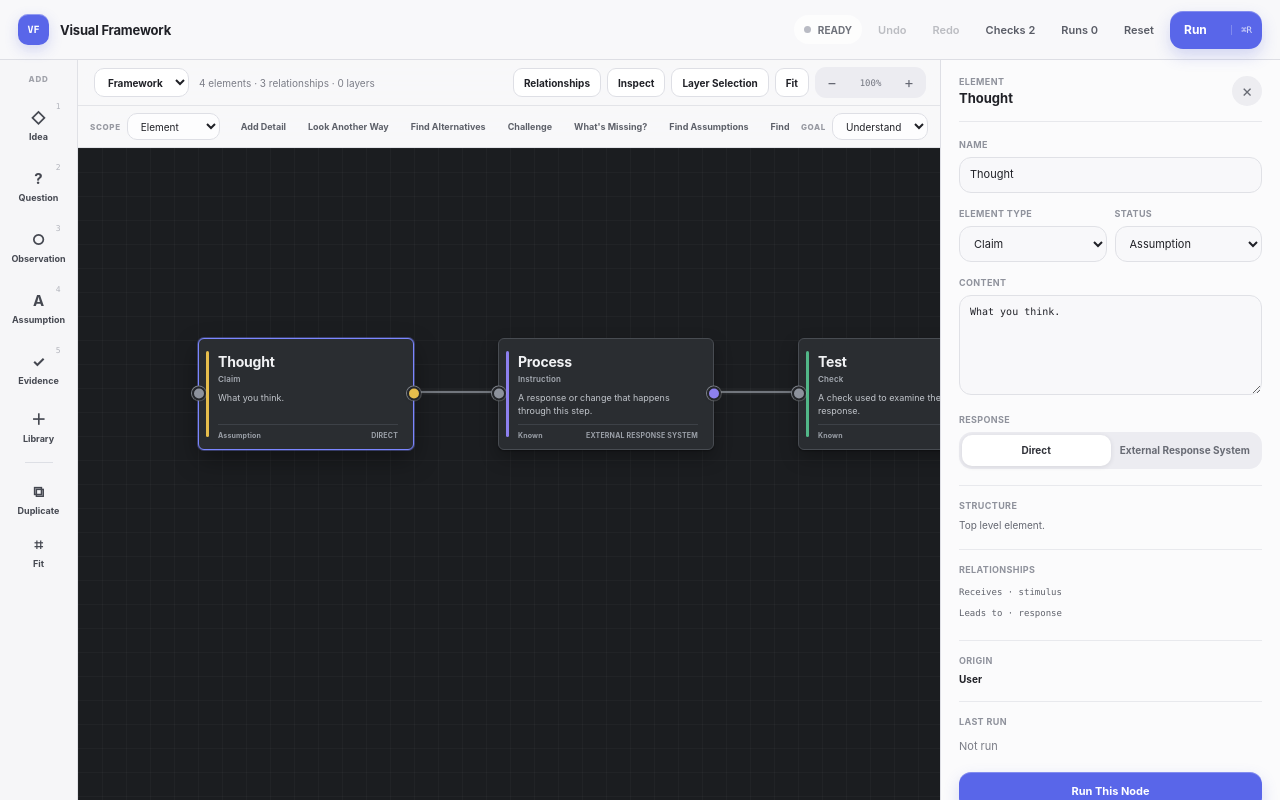
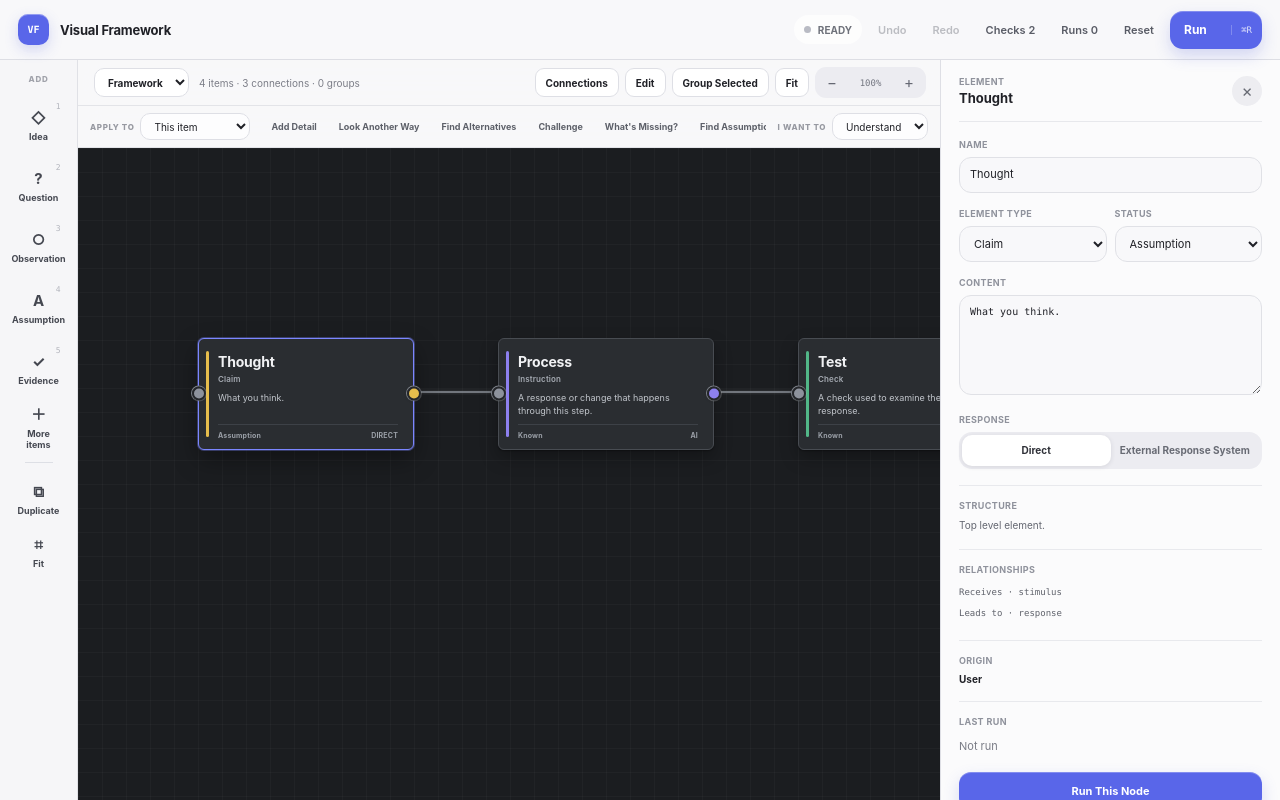
Before and after one commit to Joenasriani/visual-framework-system-app, a React (Vite) app: page / in a window 1280 px wide. Built offline with nearby package versions, Linux system fonts and the light colour scheme.

Commit message:
Simplify beginner-facing controls

```diff
--- a/src/App.tsx
+++ b/src/App.tsx
@@ -1718,7 +1718,7 @@ export default function App() {
       if (command && key === 'v') { event.preventDefault(); pasteSelection(); return; }
       if (command && key === 'd') { event.preventDefault(); duplicateSelection(); return; }
       if (command && key === 'r') { event.preventDefault(); void executeAll(); return; }
-      const presetIds: Record<string, string> = { '1': 'thought', '2': 'feeling', '3': 'behavior', '4': 'context', '5': 'evidence' };
+      const presetIds: Record<string, string> = { '1': 'idea', '2': 'question', '3': 'observation', '4': 'assumption', '5': 'evidence' };
       if (presetIds[event.key]) addElementPreset(presetIds[event.key]);
       if (event.key === 'Delete' || event.key === 'Backspace') {
         if (selectedConnectionId) removeConnection(selectedConnectionId);
@@ -1814,12 +1814,12 @@ export default function App() {
       <aside className="tool-rail" aria-label="Add to framework">
         <div className="tool-caption">ADD</div>
         {FEATURED_ELEMENT_PRESETS.map((preset, index) => (
-          <button key={preset.id} className="tool" title={preset.technical} onClick={() => addElementPreset(preset.id)}>
+          <button key={preset.id} className="tool" title={ELEMENT_EXPLANATIONS[preset.id] ?? preset.label} onClick={() => addElementPreset(preset.id)}>
             <span className="tool-glyph">{preset.glyph}</span><span className="tool-label">{preset.label}</span><span className="tool-key">{index + 1}</span>
           </button>
         ))}
-        <button className="tool compact" onClick={() => openPanel('library')} title="Open the Human Sciences Element Library">
-          <span className="tool-glyph">＋</span><span className="tool-label">Library</span>
+        <button className="tool compact" onClick={() => openPanel('library')} title="See more things you can add">
+          <span className="tool-glyph">＋</span><span className="tool-label">More items</span>
         </button>
         <div className="rail-divider" />
         <button className="tool compact" onClick={duplicateSelection} disabled={!selectedFrameIds.length}><span className="tool-glyph">⧉</span><span className="tool-label">Duplicate</span></button>
@@ -1833,7 +1833,7 @@ export default function App() {
               {frameworkList.map(item => <option key={item.id} value={item.id}>{item.name}</option>)}
               {!frameworkList.some(item => item.id === framework.id) && <option value={framework.id}>{framework.name}</option>}
             </select>
-            <span>{framework.frames.length} elements · {connectionCount} relationships · {layers.length} {layers.length === 1 ? 'layer' : 'layers'}</span>
+            <span>{framework.frames.length} items · {connectionCount} connections · {layers.length} {layers.length === 1 ? 'group' : 'groups'}</span>
             {selectedFrameIds.length > 1 && <b className="selection-count">{selectedFrameIds.length} selected</b>}
           </div>
           <div className="workspace-controls">
@@ -1842,23 +1842,23 @@ export default function App() {
                 {RELATIONSHIPS.map(item => <option key={item} value={item}>{relationshipLabel(item)}</option>)}
               </select>
               <button className="quiet-action" onClick={() => connectMeaning()}>Connect</button>
-              <button className="quiet-action" onClick={() => openPanel('relationships')}>Relationship Library</button>
+              <button className="quiet-action" onClick={() => openPanel('relationships')}>More connections</button>
             </>}
-            {selectedFrameIds.length !== 2 && <button className="quiet-action relationship-action" onClick={() => openPanel('relationships')}>Relationships</button>}
-            {selectedFrame && <button className="quiet-action inspect-action" onClick={() => openPanel('frame')}>Inspect</button>}
-            <button className="quiet-action layer-action" onClick={createLayer}>{selectedFrameIds.length ? 'Layer Selection' : 'New Layer'}</button>
-            {selectedLayer && <button className="quiet-action layer-delete-action" onClick={() => deleteLayer(selectedLayer.id)}>Delete Layer</button>}
+            {selectedFrameIds.length !== 2 && <button className="quiet-action relationship-action" onClick={() => openPanel('relationships')}>Connections</button>}
+            {selectedFrame && <button className="quiet-action inspect-action" onClick={() => openPanel('frame')}>Edit</button>}
+            <button className="quiet-action layer-action" onClick={createLayer}>{selectedFrameIds.length ? 'Group Selected' : 'New Group'}</button>
+            {selectedLayer && <button className="quiet-action layer-delete-action" onClick={() => deleteLayer(selectedLayer.id)}>Delete Group</button>}
             <button className="quiet-action fit-action" onClick={fitView}>Fit</button>
             <div className="zoom"><button onClick={() => setScale(value => clamp(+(value - 0.1).toFixed(2), 0.35, 1.6))}>−</button><span>{Math.round(scale * 100)}%</span><button onClick={() => setScale(value => clamp(+(value + 0.1).toFixed(2), 0.35, 1.6))}>+</button></div>
           </div>
         </div>
 
         <div className="structure-bar">
-          <div className="scope-control"><span>SCOPE</span><select value={scopeMode} onChange={(event: React.ChangeEvent<HTMLSelectElement>) => setScopeMode(event.target.value as ScopeMode)}><option value="frame">Element</option><option value="selection">Selection</option><option value="branch">Path</option><option value="framework">Framework</option></select></div>
+          <div className="scope-control"><span>APPLY TO</span><select value={scopeMode} onChange={(event: React.ChangeEvent<HTMLSelectElement>) => setScopeMode(event.target.value as ScopeMode)}><option value="frame">This item</option><option value="selection">Selected items</option><option value="branch">This path</option><option value="framework">Everything</option></select></div>
           <div className="structure-actions">
             {STRUCTURAL_OPERATIONS.map(([operation, operationLabel]) => <button key={operation} onClick={() => void runStructuralOperation(operation)} disabled={status === 'THINKING' || status === 'RUNNING'}>{operationLabel}</button>)}
           </div>
-          <div className="goal-control"><span>GOAL</span><select value={framework.goal ?? 'understand'} onChange={(event: React.ChangeEvent<HTMLSelectElement>) => organizeGoal(event.target.value as FrameworkGoal)}>{GOALS.map(goal => <option key={goal} value={goal}>{label(goal)}</option>)}</select></div>
+          <div className="goal-control"><span>I WANT TO</span><select value={framework.goal ?? 'understand'} onChange={(event: React.ChangeEvent<HTMLSelectElement>) => organizeGoal(event.target.value as FrameworkGoal)}>{GOALS.map(goal => <option key={goal} value={goal}>{GOAL_LABELS[goal]}</option>)}</select></div>
         </div>
 
         <div
@@ -1871,7 +1871,7 @@ export default function App() {
           onWheel={onWheel}
         >
           <div className={`world${scale < 0.58 ? ' zoom-far' : ''}`} style={{ width: worldWidth, height: worldHeight, transform: `scale(${scale})` }}>
-            <div className="layers" aria-label="Node layers">
+            <div className="layers" aria-label="Groups">
               {layers.map(layer => {
                 const selected = selectedLayerId === layer.id;
                 return (
@@ -1900,8 +1900,8 @@ export default function App() {
                         onPointerDown={event => event.stopPropagation()}
                         onChange={event => updateLayer(layer.id, { name: event.target.value }, false)}
                       />
-                      <span className="layer-count">{framework.frames.filter(frame => frame.layerId === layer.id).length} nodes</span>
-                      <button className="layer-delete" type="button" title="Delete layer and its nodes" onPointerDown={event => event.stopPropagation()} onClick={event => { event.stopPropagation(); deleteLayer(layer.id); }}>×</button>
+                      <span className="layer-count">{framework.frames.filter(frame => frame.layerId === layer.id).length} items</span>
+                      <button className="layer-delete" type="button" title="Delete group and its items" onPointerDown={event => event.stopPropagation()} onClick={event => { event.stopPropagation(); deleteLayer(layer.id); }}>×</button>
                     </div>
                     {(['n','s','e','w','ne','nw','se','sw'] as LayerResizeState['edge'][]).map(edge => (
                       <div
@@ -1987,7 +1987,7 @@ export default function App() {
                     <div className="frame-title">{frame.title}</div>
                     <div className="frame-index">{frameFormalTerm(frame)}</div>
                     <div className="frame-body">{body}</div>
-                    <div className="frame-meta"><span>{meta}</span><span>{frame.operation === 'MODEL' ? 'EXTERNAL RESPONSE SYSTEM' : 'DIRECT'}</span></div>
+                    <div className="frame-meta"><span>{meta}</span><span>{frame.operation === 'MODEL' ? 'AI' : 'DIRECT'}</span></div>
                     {parent && <span className="frame-parent">inside {parent.title}</span>}
                     {children.length > 0 && <button className="frame-collapse" onClick={(event: React.MouseEvent<HTMLButtonElement>) => { event.stopPropagation(); toggleCollapsed(frame.id); }}>{frame.collapsed ? `+${children.length}` : `−${children.length}`}</button>}
                     {frame.inputs.map((port, index) => (
@@ -1996,7 +1996,7 @@ export default function App() {
                         data-port="in"
                         data-frame-id={frame.id}
                         data-port-id={port.id}
-                        title="Connect into this element"
+                        title="Flow into this item"
                         className={`port port-in${wire || tapConnect ? (
                           (wire ?? tapConnect)!.sourceDirection !== 'in' &&
                           compatible((wire ?? tapConnect)!.outputType, port.type) &&
@@ -2016,7 +2016,7 @@ export default function App() {
                         data-port="out"
                         data-frame-id={frame.id}
                         data-port-id={port.id}
-                        title="Connect from this element"
+                        title="Start a flow from this item"
                         className={`port port-out${tapConnect?.fromFrame === frame.id && tapConnect.fromPort === port.id ? ' touch-source' : ''}${wire || tapConnect ? ' cannot-connect' : ''}${portFeedback?.frameId === frame.id && portFeedback.portId === port.id ? ` feedback-${portFeedback.kind}` : ''}`}
                         style={{ top: 54 + index * 22 }}
                         onPointerDown={(event: React.PointerEvent<HTMLButtonElement>) => startWire(event, frame, port, index)}
@@ -2032,7 +2032,7 @@ export default function App() {
                 <circle className={`wire-tip ${wire.previewState ?? 'neutral'}`} cx={wire.x2} cy={wire.y2} r="5" />
               </svg>
             )}
-            <div className="canvas-hint"><span>Drag space to move</span><i /><span>Drag ports to connect</span><i /><span>Drag a connected input to detach</span><i /><span>Ctrl scroll zooms</span></div>
+            <div className="canvas-hint"><span>Drag empty space to move</span><i /><span>Drag dots to create a flow</span><i /><span>Drag a connected dot away to disconnect</span><i /><span>Ctrl scroll to zoom</span></div>
           </div>
         </div>
       </section>
@@ -2090,7 +2090,7 @@ export default function App() {
 
       {selectedConnection && (
         <div className="connection-actions">
-          <span>{selectedConnection.kind === 'semantic' ? relationshipLabel(selectedConnection.meaning ?? 'depends-on') : 'Response Flow'}</span>
+          <span>{selectedConnection.kind === 'semantic' ? relationshipLabel(selectedConnection.meaning ?? 'depends-on') : 'Flow'}</span>
           <button onClick={() => removeConnection(selectedConnection.id)}>Disconnect</button>
         </div>
       )}
@@ -2113,7 +2113,7 @@ export default function App() {
             }
           }}
         ><span>↔</span><b>Relate</b></button>
-        <button onClick={() => selectedFrame && openPanel('frame')} disabled={!selectedFrame}><span>◎</span><b>Inspect</b></button>
+        <button onClick={() => selectedFrame && openPanel('frame')} disabled={!selectedFrame}><span>◎</span><b>Edit</b></button>
         <button onClick={() => openPanel('framework')}><span>•••</span><b>More</b></button>
       </nav>
 
```
